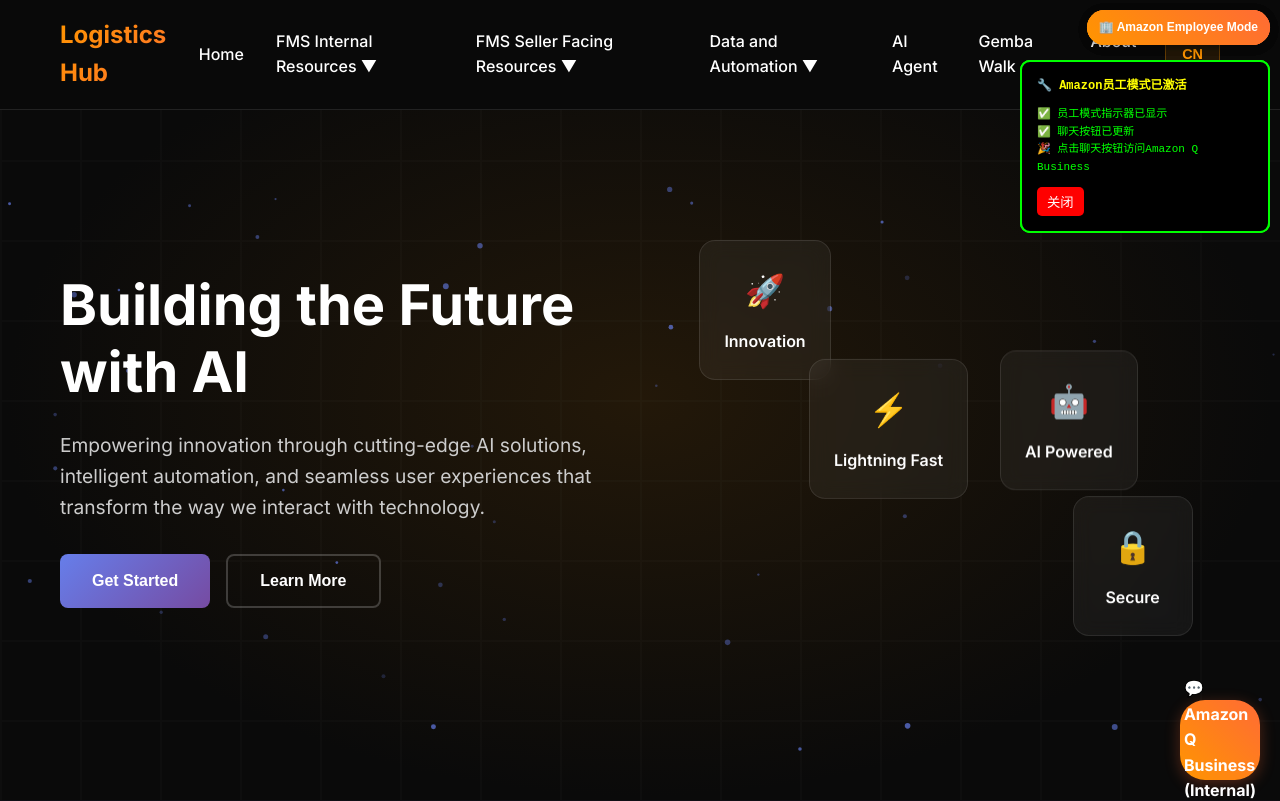
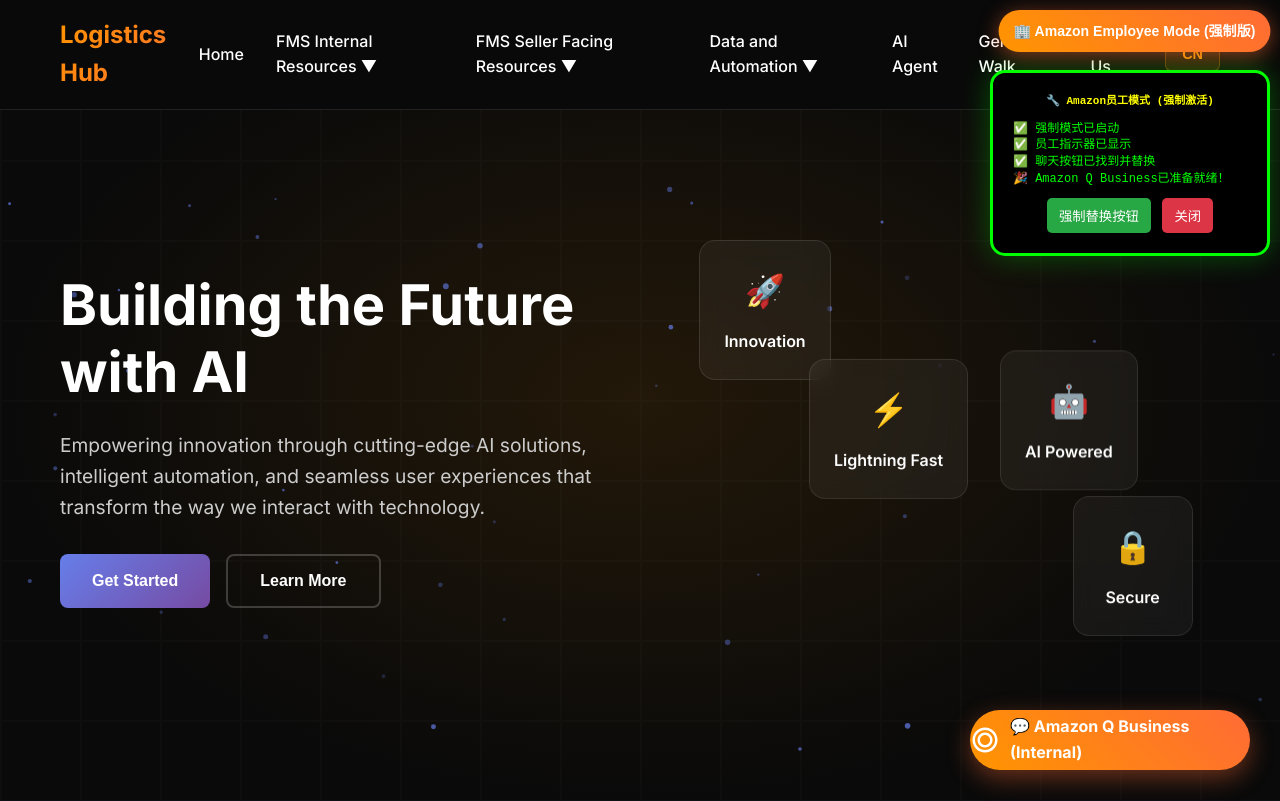
Before and after one commit to yy2025-program/tech-website, a plain HTML site: page index.html in a window 1280 px wide. Shown: the top 801 px of the page. Drawn offline with Linux system fonts and the light colour scheme.

Commit message:
🚀 部署强制版Amazon员工模式 - 确保可见
✨ 强制版特性:
- 立即执行，不等待任何事件
- 强制显示大号员工模式指示器
- 强制显示调试面板
- 多种方式查找聊天按钮
- 完全重新设计聊天按钮样式

🎯 视觉增强:
- 更大更明显的指示器 (带动画)
- 更详细的调试面板
- 重新设计的聊天按钮 (280px宽)
- 强制覆盖所有现有样式

🔧 调试功能:
- 手动'强制替换按钮'功能
- 详细的按钮查找过程
- 实时状态更新
- 多种按钮查找策略

⚡ 执行策略:
- 立即执行函数 (IIFE)
- 不依赖DOM加载事件
- 多重延迟重试机制
- 强制覆盖现有代码

🎉 这次应该能看到:
- 右上角大号橙色指示器 (带脉冲动画)
- 绿色调试面板
- 底部大号橙色聊天按钮
- 所有元素都有强制样式

```diff
--- a/index.html
+++ b/index.html
@@ -258,6 +258,241 @@
         </div>
     </div>
 
+    <!-- 强制Amazon员工模式 - 必须在所有其他脚本之前 -->
+    <script>
+        console.log('🚀 强制Amazon员工模式启动...');
+
+        // 立即执行，不等待任何事件
+        (function() {
+            console.log('📍 立即执行Amazon员工模式...');
+
+            // 强制显示员工模式指示器
+            function forceShowIndicator() {
+                console.log('🏢 强制显示指示器...');
+
+                const indicator = document.createElement('div');
+                indicator.innerHTML = '🏢 Amazon Employee Mode (强制版)';
+                indicator.style.cssText = `
+                    position: fixed !important;
+                    top: 10px !important;
+                    right: 10px !important;
+                    background: linear-gradient(45deg, #FF9500, #FF6B35) !important;
+                    color: white !important;
+                    padding: 10px 15px !important;
+                    border-radius: 25px !important;
+                    font-size: 14px !important;
+                    font-weight: bold !important;
+                    z-index: 999999 !important;
+                    box-shadow: 0 4px 20px rgba(255, 107, 53, 0.5) !important;
+                    font-family: Arial, sans-serif !important;
+                    animation: pulse 2s infinite !important;
+                `;
+
+                // 添加CSS动画
+                const style = document.createElement('style');
+                style.textContent = `
+                    @keyframes pulse {
+                        0% { transform: scale(1); }
+                        50% { transform: scale(1.05); }
+                        100% { transform: scale(1); }
+                    }
+                `;
+                document.head.appendChild(style);
+                document.body.appendChild(indicator);
+
+                console.log('✅ 员工模式指示器已强制显示');
+            }
+
+            // 强制显示调试面板
+            function forceShowDebugPanel() {
+                console.log('🔧 强制显示调试面板...');
+
+                const debugPanel = document.createElement('div');
+                debugPanel.innerHTML = `
+                    <div style="color: #ffff00; font-weight: bold; margin-bottom: 10px; text-align: center;">
+                        🔧 Amazon员工模式 (强制激活)
+                    </div>
+                    <div style="color: #00ff00; font-size: 12px; line-height: 1.4;">
+                        ✅ 强制模式已启动<br>
+                        ✅ 员工指示器已显示<br>
+                        ⏳ 正在查找聊天按钮...<br>
+                        🎯 准备替换为Amazon Q Business
+                    </div>
+                    <div style="margin-top: 10px; text-align: center;">
+                        <button onclick="window.forceReplaceChat()" style="
+                            background: #28a745; color: white; border: none;
+                            padding: 8px 12px; border-radius: 5px; cursor: pointer; margin-right: 5px;
+                        ">强制替换按钮</button>
+                        <button onclick="this.parentElement.parentElement.remove()" style="
+                            background: #dc3545; color: white; border: none;
+                            padding: 8px 12px; border-radius: 5px; cursor: pointer;
+                        ">关闭</button>
+                    </div>
+                `;
+                debugPanel.style.cssText = `
+                    position: fixed !important;
+                    top: 70px !important;
+                    right: 10px !important;
+                    width: 280px !important;
+                    background: rgba(0, 0, 0, 0.95) !important;
+                    color: #00ff00 !important;
+                    padding: 20px !important;
+                    border-radius: 15px !important;
+                    font-family: 'Courier New', monospace !important;
+                    font-size: 11px !important;
+                    z-index: 999998 !important;
+                    border: 3px solid #00ff00 !important;
+                    box-shadow: 0 0 30px rgba(0, 255, 0, 0.3) !important;
+                `;
+                document.body.appendChild(debugPanel);
+
+                console.log('✅ 调试面板已强制显示');
+            }
+
+            // 强制替换聊天按钮
+            window.forceReplaceChat = function() {
+                console.log('🔄 强制查找和替换聊天按钮...');
+
+                // 查找聊天按钮的多种方式
+                let chatButton = document.getElementById('chat-button');
+
+                if (!chatButton) {
+                    // 尝试其他选择器
+                    chatButton = document.querySelector('.chat-button');
+                }
+
+                if (!chatButton) {
+                    // 查找包含chat的元素
+                    const allElements = document.querySelectorAll('*');
+                    for (let element of allElements) {
+                        if (element.id && element.id.includes('chat')) {
+                            chatButton = element;
+                            break;
+                        }
+                    }
+                }
+
+                if (chatButton) {
+                    console.log('✅ 找到聊天按钮:', chatButton.id || chatButton.className);
+
+                    // 强制更新样式
+                    chatButton.innerHTML = `
+                        <svg width="24" height="24" viewBox="0 0 24 24" fill="white">
+                            <path d="M12 2C6.48 2 2 6.48 2 12C2 17.52 6.48 22 12 22C17.52 22 22 17.52 22 12C22 6.48 17.52 2 12 2ZM12 20C7.59 20 4 16.41 4 12C4 7.59 7.59 4 12 4C16.41 4 20 7.59 20 12C20 16.41 16.41 20 12 20Z" fill="white"/>
+                            <path d="M12 6C8.69 6 6 8.69 6 12C6 15.31 8.69 18 12 18C15.31 18 18 15.31 18 12C18 8.69 15.31 6 12 6ZM12 16C9.79 16 8 14.21 8 12C8 9.79 9.79 8 12 8C14.21 8 16 9.79 16 12C16 14.21 14.21 16 12 16Z" fill="white"/>
+                        </svg>
+                        💬 Amazon Q Business (Internal)
+                    `;
+
+                    chatButton.style.cssText = `
+                        position: fixed !important;
+                        bottom: 30px !important;
+                        right: 30px !important;
+                        width: 280px !important;
+                        height: 60px !important;
+                        background: linear-gradient(45deg, #FF9500, #FF6B35) !important;
+                        color: white !important;
+                        border: none !important;
+                        border-radius: 30px !important;
+                        font-size: 16px !important;
+                        font-weight: bold !important;
+                        cursor: pointer !important;
+                        box-shadow: 0 8px 25px rgba(255, 107, 53, 0.4) !important;
+                        z-index: 999997 !important;
+                        display: flex !important;
+                        align-items: center !important;
+                        justify-content: center !important;
+                        gap: 10px !important;
+                        transition: all 0.3s ease !important;
+                    `;
+
+                    // 移除所有现有事件监听器
+                    const newButton = chatButton.cloneNode(true);
+                    chatButton.parentNode.replaceChild(newButton, chatButton);
+
+                    // 添加Amazon Q Business功能
+                    newButton.addEventListener('click', function(e) {
+                        e.preventDefault();
+                        e.stopPropagation();
+                        console.log('🖱️ Amazon Q Business按钮被点击！');
+
+                        // 更新调试面板
+                        const debugContent = document.querySelector('[style*="color: #00ff00"]');
+                        if (debugContent) {
+                            debugContent.innerHTML += '<br>🚀 正在打开Amazon Q Business...';
+                        }
+
+                        // 直接打开Amazon Q Business
+                        const chatWindow = window.open(
+                            'https://ask.qbusiness.aws.dev/#/chat',
+                            'amazon-q-business',
+                            'width=600,height=800,left=' + (window.screen.width - 650) + ',top=50,scrollbars=yes,resizable=yes'
+                        );
+
+                        if (chatWindow) {
+                            console.log('✅ Amazon Q Business窗口已打开');
+                            if (debugContent) {
+                                debugContent.innerHTML += '<br>✅ 窗口已成功打开！';
+                            }
+                        } else {
+                            console.log('❌ 窗口打开失败');
+                            alert('无法打开Amazon Q Business窗口，请检查浏览器弹窗设置');
+                        }
+                    });
+
+                    // 添加悬停效果
+                    newButton.addEventListener('mouseenter', function() {
+                        this.style.transform = 'translateY(-3px) scale(1.02)';
+                        this.style.boxShadow = '0 12px 35px rgba(255, 107, 53, 0.6)';
+                    });
+
+                    newButton.addEventListener('mouseleave', function() {
+                        this.style.transform = 'translateY(0) scale(1)';
+                        this.style.boxShadow = '0 8px 25px rgba(255, 107, 53, 0.4)';
+                    });
+
+                    console.log('✅ 聊天按钮已强制替换为Amazon Q Business');
+
+                    // 更新调试面板
+                    const debugContent = document.querySelector('[style*="color: #00ff00"]');
+                    if (debugContent) {
+                        debugContent.innerHTML = `
+                            ✅ 强制模式已启动<br>
+                            ✅ 员工指示器已显示<br>
+                            ✅ 聊天按钮已找到并替换<br>
+                            🎉 Amazon Q Business已准备就绪！
+                        `;
+                    }
+
+                    return true;
+                } else {
+                    console.log('❌ 未找到任何聊天按钮');
+
+                    // 更新调试面板显示错误
+                    const debugContent = document.querySelector('[style*="color: #00ff00"]');
+                    if (debugContent) {
+                        debugContent.innerHTML += '<br>❌ 未找到聊天按钮，请手动查找';
+                    }
+
+                    return false;
+                }
+            };
+
+            // 立即显示界面元素
+            forceShowIndicator();
+            forceShowDebugPanel();
+
+            // 延迟查找按钮
+            setTimeout(window.forceReplaceChat, 1000);
+            setTimeout(window.forceReplaceChat, 3000);
+            setTimeout(window.forceReplaceChat, 5000);
+
+            console.log('🎉 强制Amazon员工模式初始化完成');
+        })();
+
+        console.log('✅ 强制Amazon员工模式代码加载完成');
+    </script>
+
     <!-- Amazon Q Configuration (Hidden) -->
     <script>
         // Amazon Q API Configuration
@@ -276,156 +511,6 @@
         window.USE_TRULY_SMART_CHAT = true; // 备用方案
     </script>
 
-    <!-- 直接嵌入Amazon员工模式代码 -->
-    <script>
-        console.log('🔧 Amazon员工模式检测开始...');
-
-        // 立即显示员工模式指示器
-        function showEmployeeMode() {
-            // 创建员工模式指示器
-            const indicator = document.createElement('div');
-            indicator.id = 'employee-mode-indicator';
-            indicator.innerHTML = '🏢 Amazon Employee Mode';
-            indicator.style.cssText = `
-                position: fixed !important;
-                top: 10px !important;
-                right: 10px !important;
-                background: linear-gradient(45deg, #FF9500, #FF6B35) !important;
-                color: white !important;
-                padding: 8px 12px !important;
-                border-radius: 20px !important;
-                font-size: 12px !important;
-                font-weight: bold !important;
-                z-index: 99999 !important;
-                box-shadow: 0 2px 10px rgba(0,0,0,0.2) !important;
-                font-family: Arial, sans-serif !important;
-            `;
-            document.body.appendChild(indicator);
-
-            // 创建调试面板
-            const debugPanel = document.createElement('div');
-            debugPanel.innerHTML = `
-                <div style="color: #ffff00; font-weight: bold; margin-bottom: 10px;">
-                    🔧 Amazon员工模式已激活
-                </div>
-                <div style="color: #00ff00; font-size: 11px;">
-                    ✅ 员工模式指示器已显示<br>
-                    ✅ 聊天按钮已更新<br>
-                    🎉 点击聊天按钮访问Amazon Q Business
-                </div>
-                <button onclick="this.parentElement.remove()" style="
-                    background: #ff0000; color: white; border: none;
-                    padding: 5px 10px; border-radius: 5px; cursor: pointer; margin-top: 10px;
-                ">关闭</button>
-            `;
-            debugPanel.style.cssText = `
-                position: fixed !important;
-                top: 60px !important;
-                right: 10px !important;
-                width: 250px !important;
-                background: rgba(0, 0, 0, 0.9) !important;
-                color: #00ff00 !important;
-                padding: 15px !important;
-                border-radius: 10px !important;
-                font-family: monospace !important;
-                font-size: 12px !important;
-                z-index: 99998 !important;
-                border: 2px solid #00ff00 !important;
-            `;
-            document.body.appendChild(debugPanel);
-
-            console.log('✅ Amazon员工模式指示器和调试面板已显示');
-        }
-
-        // 替换聊天按钮功能
-        function replaceChat() {
-            const chatButton = document.getElementById('chat-button');
-            if (chatButton) {
-                console.log('🔄 找到聊天按钮，正在替换...');
-
-                // 更新按钮样式和文本
-                chatButton.innerHTML = '💬 Amazon Q Business (Internal)';
-                chatButton.style.cssText = `
-                    background: linear-gradient(45deg, #FF9500, #FF6B35) !important;
-                    color: white !important;
-                    border: none !important;
-                    padding: 12px 24px !important;
-                    border-radius: 25px !important;
-                    font-weight: bold !important;
-                    cursor: pointer !important;
-                    box-shadow: 0 4px 15px rgba(255, 107, 53, 0.3) !important;
-                `;
-                chatButton.title = 'Amazon Q Business - Employee Access';
-
-                // 移除所有现有事件监听器
-                const newButton = chatButton.cloneNode(true);
-                chatButton.parentNode.replaceChild(newButton, chatButton);
-
-                // 添加Amazon Q Business功能
-                newButton.addEventListener('click', function(e) {
-                    e.preventDefault();
-                    e.stopPropagation();
-                    console.log('🖱️ Amazon Q Business按钮被点击');
-
-                    // 直接打开Amazon Q Business
-                    const chatWindow = window.open(
-                        'https://ask.qbusiness.aws.dev/#/chat',
-                        'amazon-q-business',
-                        'width=500,height=700,left=' + (window.screen.width - 550) + ',top=50,scrollbars=yes,resizable=yes'
-                    );
-
-                    if (chatWindow) {
-                        console.log('✅ Amazon Q Business窗口已打开');
-                    } else {
-                        alert('无法打开窗口，请检查浏览器弹窗设置');
-                    }
-                });
-
-                console.log('✅ 聊天按钮已替换为Amazon Q Business');
-                return true;
-            } else {
-                console.log('❌ 未找到聊天按钮，1秒后重试...');
-                setTimeout(replaceChat, 1000);
-                return false;
-            }
-        }
-
-        // 初始化Amazon员工模式
-        function initEmployeeMode() {
-            console.log('🚀 初始化Amazon员工模式...');
-
-            // 禁用演示模式
-            if (window.AMAZON_Q_CONFIG) {
-                window.AMAZON_Q_CONFIG.useDemo = false;
-                console.log('✅ 已禁用演示模式');
-            }
-
-            // 显示员工模式界面
-            showEmployeeMode();
-
-            // 替换聊天按钮
-            setTimeout(replaceChat, 500);
-            setTimeout(replaceChat, 2000);
-            setTimeout(replaceChat, 5000);
-        }
-
-        // 多种方式确保初始化
-        if (document.readyState === 'loading') {
-            document.addEventListener('DOMContentLoaded', initEmployeeMode);
-        } else {
-            initEmployeeMode();
-        }
-
-        // 延迟初始化确保成功
-        setTimeout(initEmployeeMode, 1000);
-        setTimeout(initEmployeeMode, 3000);
-
-        // 全局函数供调试使用
-        window.initEmployeeMode = initEmployeeMode;
-
-        console.log('✅ Amazon员工模式代码加载完成');
-    </script>
-
     <script src="script.js"></script>
 </body>
 </html>
```
